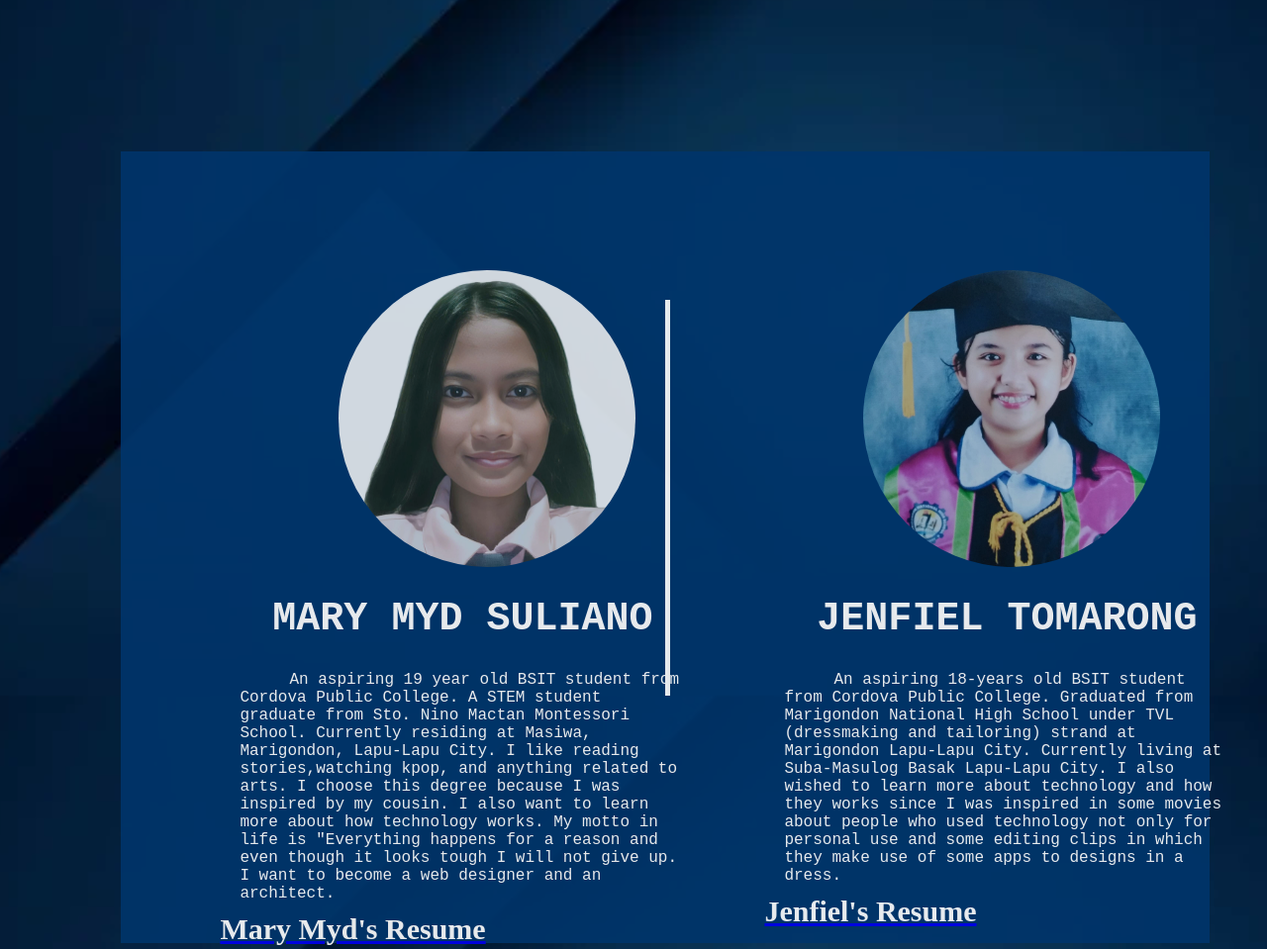
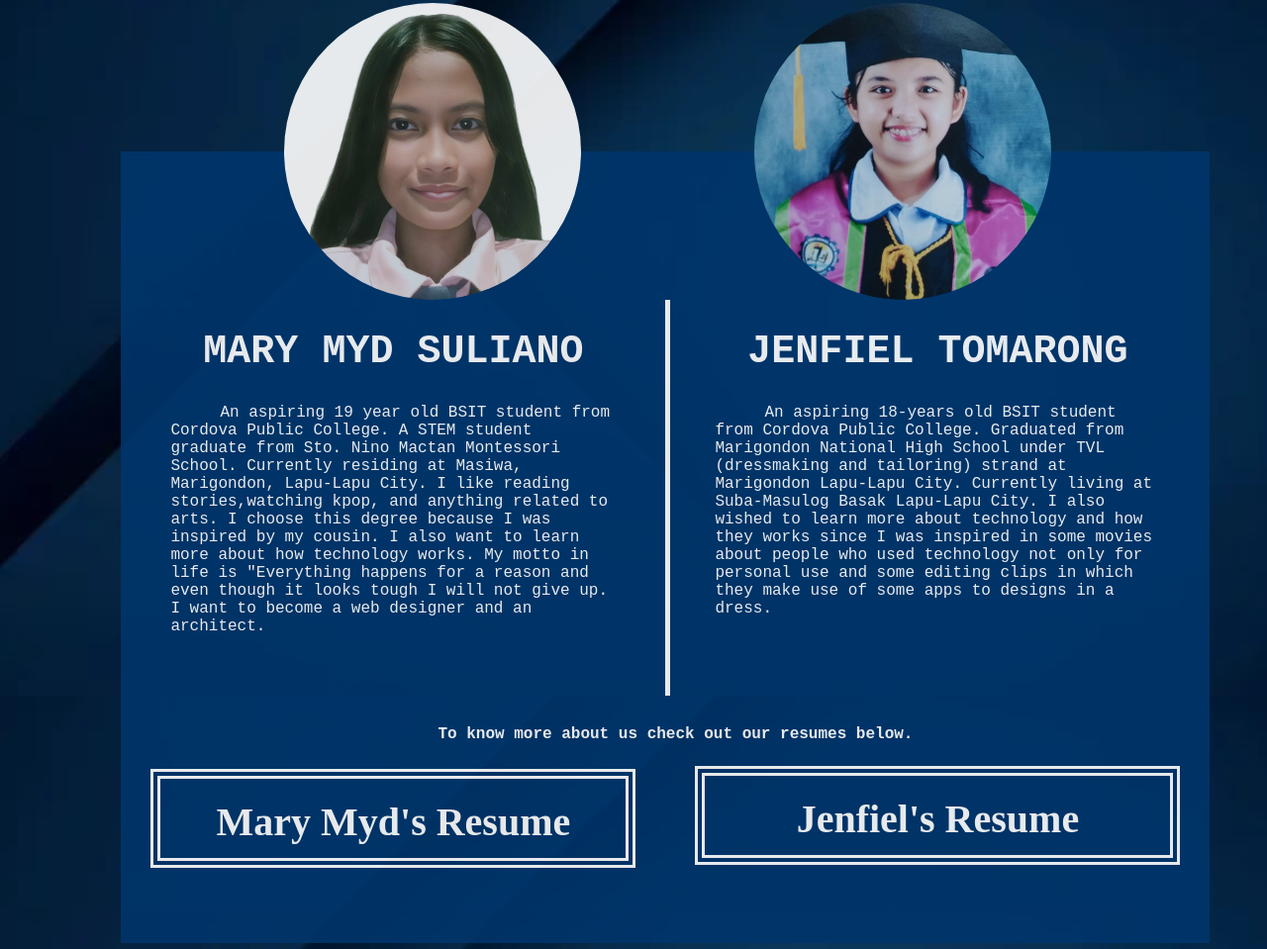
Before and after one commit to meremyd/portfolio, a plain HTML site: page about.html in a window 1280 px wide. Shown: the part 97-1056 px from the top of the page at 99% size. Drawn offline with Linux system fonts and the light colour scheme.

Commit message:
Update about.css

```diff
--- a/css/about.css
+++ b/css/about.css
@@ -73,17 +73,18 @@ h2
   align-items: center;
   margin-left: -70px;
   margin-top: -250px;
+  background-color: white;
 }
 
 img
 {
   width: 300px;
   border-radius: 100%;
-  margin-top: 120px;
-  margin-left: 220px;
+  margin-top: -150px;
+  margin-left: 165px;
   justify-content: space-between;
   align-items: center;
-  opacity: 0.9;
+  opacity: 1;
 }
 
 img:hover
@@ -93,7 +94,7 @@ img:hover
   color: #2b1055;
 }
 
-.rsm .m
+.m
 {
   border-style: double;
   border-color: white;
@@ -108,7 +109,7 @@ img:hover
   margin-left: 30px;
 }
 
-.rsm .m:hover
+.m:hover
 {
   background: #003E7F;
   color: white;
@@ -117,7 +118,7 @@ img:hover
   opacity: 1;
 }
 
-.rsm .j
+.j
 {
   border-style: double;
   border-color: white;
@@ -132,7 +133,7 @@ img:hover
   margin-left: 30px;
 }
 
-.rsm .j:hover
+.j:hover
 {
   background: #003E7F;
   color: white;
@@ -158,7 +159,7 @@ img:hover
   width: 550px;
   height: 700px;
   margin-top: -175px;
-  margin-left: 70px;
+  margin-left: 0px;
 }
 
 .rbox h1
@@ -183,7 +184,7 @@ img:hover
   width: 550px;
   height: 700px;
   margin-top: -700px;
-  margin-left: 620px;
+  margin-left: 550px;
 }
 
 .lbox h1
@@ -214,6 +215,6 @@ img:hover
 
 .info
 {
-  margin-left: 400px;
+  margin-left: 320px;
   margin-top: -300px;
 }
```
